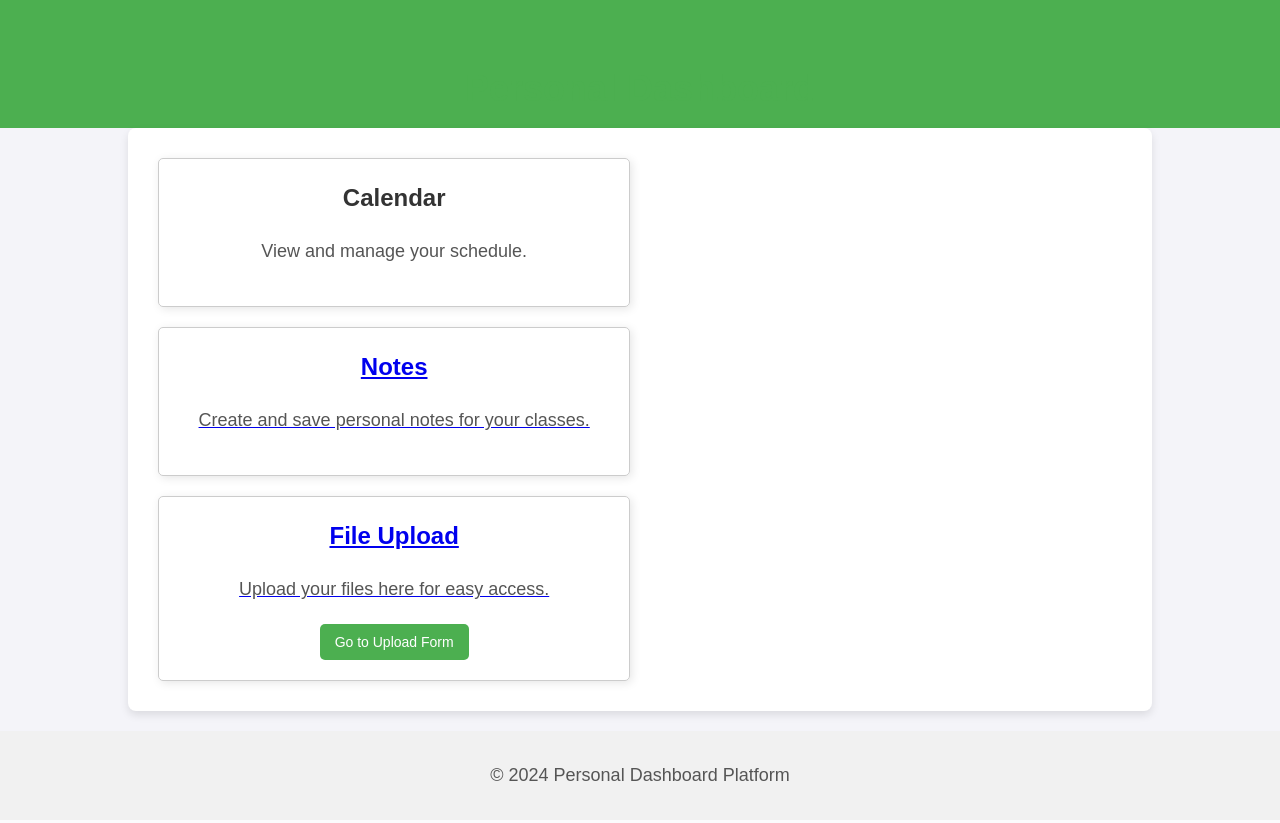
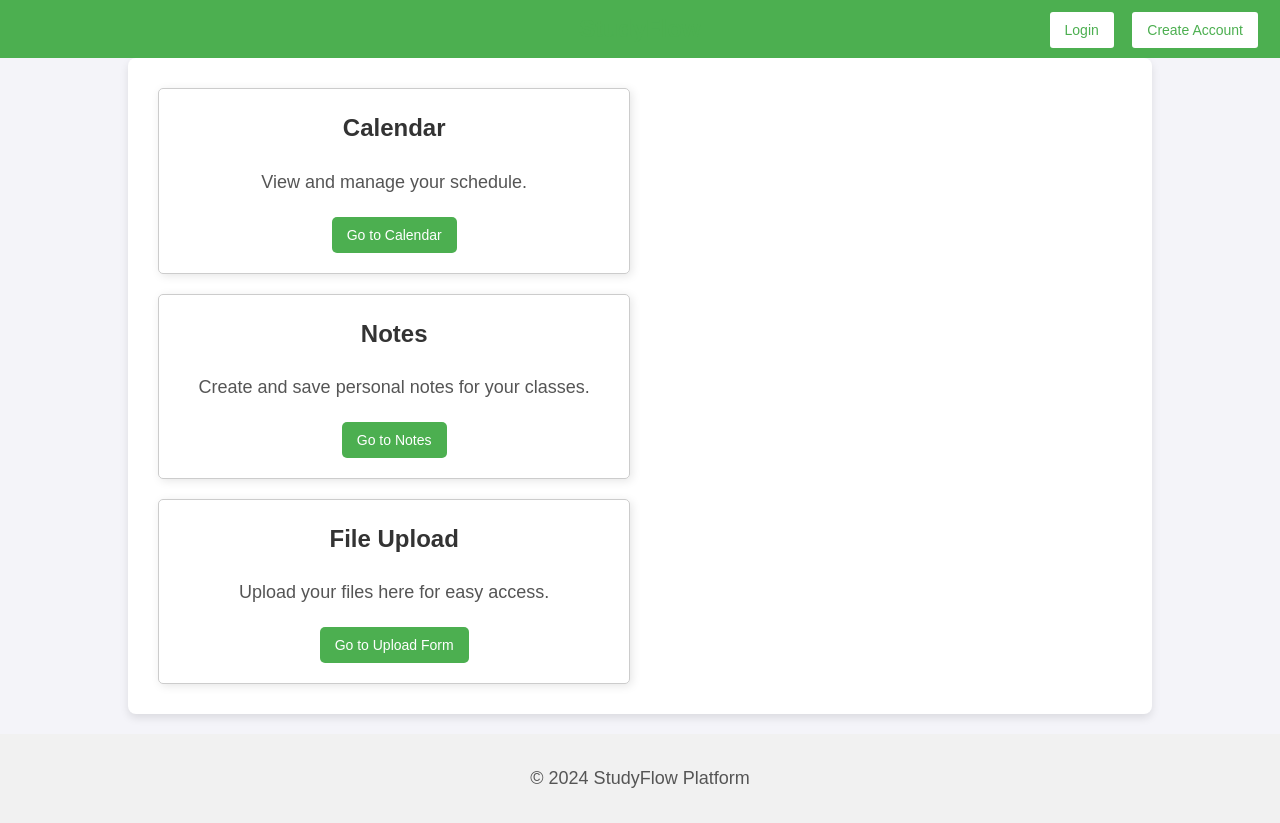
Before and after one commit to saulabreu31/CEN-4010-Group-2, a Flask app: page / in a window 1280 px wide. Before the commit the page ends 781 px from the top, so only its background shows below. Run offline with Flask 3, Linux system fonts and the light colour scheme.

Commit message:
Changes to index - Saul

```diff
--- a/templates/index.html
+++ b/templates/index.html
@@ -3,7 +3,7 @@
 <head>
     <meta charset="UTF-8">
     <meta name="viewport" content="width=device-width, initial-scale=1.0">
-    <title>Personal Dashboard with Page Replacement Simulator</title>
+    <title>StudyFlow</title>
     <link rel="stylesheet" href="{{ url_for('static', filename='css/style.css') }}">
     <style>
         body {
@@ -16,6 +16,30 @@
             color: white;
             padding: 10px 20px;
             text-align: center;
+            position: relative;
+        }
+        .title {
+            margin: 0;
+            font-size: 24px;
+        }
+        .button-container {
+            position: absolute;
+            top: 10px;
+            right: 20px;
+        }
+        .button-container button {
+            margin-left: 10px;
+            padding: 10px 15px;
+            font-size: 14px;
+            background-color: #fff;
+            color: #4CAF50;
+            border: 2px solid #4CAF50;
+            border-radius: 5px;
+            cursor: pointer;
+        }
+        .button-container button:hover {
+            background-color: #45a049;
+            color: white;
         }
         .container {
             display: flex;
@@ -38,9 +62,6 @@
             background-color: #f1f1f1;
             margin-top: 20px;
         }
-        .button-container {
-            margin-top: 10px;
-        }
         button {
             padding: 10px 15px;
             font-size: 14px;
@@ -57,7 +78,11 @@
 </head>
 <body>
     <header>
-        <h1>Personal Dashboard</h1>
+        <h1 class="title">StudyFlow</h1>
+        <div class="button-container">
+            <button onclick="location.href='{{ url_for('login') }}'">Login</button>
+            <button onclick="location.href='{{ url_for('register') }}'">Create Account</button>
+        </div>
     </header>
 
     <!-- Main Container -->
@@ -67,6 +92,8 @@
             <h2>Calendar</h2>
             <p>View and manage your schedule.</p>
             <a href="{{ url_for('uploadCalendar') }}">
+                <button>Go to Calendar</button>
+            </a>
         </div>
 
         <!-- Notes Section -->
@@ -74,6 +101,8 @@
             <h2>Notes</h2>
             <p>Create and save personal notes for your classes.</p>
             <a href="{{ url_for('uploadNotes') }}">
+                <button>Go to Notes</button>
+            </a>
         </div>
 
         <!-- File Upload Section -->
@@ -88,7 +117,7 @@
 
     <!-- Footer -->
     <footer>
-        <p>© 2024 Personal Dashboard Platform</p>
+        <p>© 2024 StudyFlow Platform</p>
     </footer>
 
     <script src="{{ url_for('static', filename='js/script.js') }}"></script>
```
